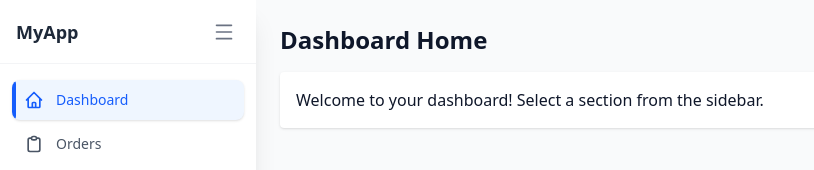
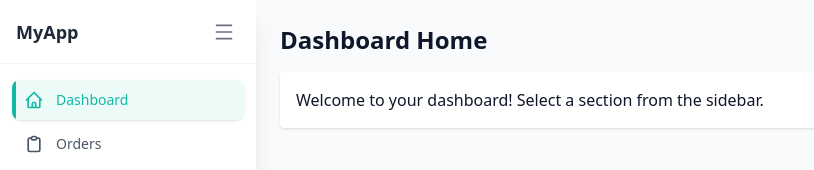
Before and after one commit to ehtishamali042/ecomwithusama, a React (Vite) app in the folder ecom-frontend/: page /dashboard in a window 1280 px wide. Shown: the top 170 px of the page, without its empty margins (0-814 px from the left). Built offline with nearby package versions, Linux system fonts and the light colour scheme.

Commit message:
ui issues

```diff
--- a/ecom-frontend/src/layout/DashboardLayout.tsx
+++ b/ecom-frontend/src/layout/DashboardLayout.tsx
@@ -166,7 +166,7 @@ export default function DashboardLayout({ children }: DashboardLayoutProps) {
           )}
           <button
             onClick={() => setSidebarOpen((v) => !v)}
-            className={`p-1.5 rounded-lg hover:bg-gray-100 text-gray-500 hover:text-gray-700 transition-colors focus:outline-none focus:ring-2 focus:ring-blue-500 focus:ring-offset-1 ${!sidebarOpen ? "mx-auto" : ""}`}
+            className={`p-1.5 rounded-lg hover:bg-gray-100 text-gray-500 hover:text-gray-700 transition-colors focus:outline-none focus:ring-2 focus:ring-[color:var(--color-primary)] focus:ring-offset-1 ${!sidebarOpen ? "mx-auto" : ""}`}
             aria-label="Toggle sidebar"
           >
             <svg
@@ -203,22 +203,25 @@ export default function DashboardLayout({ children }: DashboardLayoutProps) {
                     transition-all duration-200 relative overflow-hidden
                     ${
                       active
-                        ? "bg-blue-50 text-blue-600 shadow-sm"
+                        ? "bg-[rgba(20,184,166,0.08)] text-[color:var(--color-primary)] shadow-sm"
                         : "text-gray-600 hover:bg-gray-50 hover:text-gray-900"
                     }
                     ${!sidebarOpen ? "justify-center" : ""}
-                    focus:outline-none focus:ring-2 focus:ring-blue-500 focus:ring-offset-1
+                    focus:outline-none focus:ring-2 focus:ring-[color:var(--color-primary)] focus:ring-offset-1
                   `}
                   title={!sidebarOpen ? item.label : undefined}
                 >
                   {/* Active indicator */}
                   {active && (
-                    <span className="absolute left-0 top-0 bottom-0 w-1 bg-blue-600 rounded-r-full" />
+                    <span
+                      className="absolute left-0 top-0 bottom-0 w-1"
+                      style={{ background: "var(--color-primary)" }}
+                    />
                   )}
 
                   {/* Icon */}
                   <span
-                    className={`flex-shrink-0 ${active ? "text-blue-600" : ""}`}
+                    className={`flex-shrink-0 ${active ? "text-[color:var(--color-primary)]" : ""}`}
                   >
                     {item.icon}
                   </span>
@@ -289,7 +292,7 @@ export default function DashboardLayout({ children }: DashboardLayoutProps) {
               className={`absolute bg-white rounded-lg shadow-lg border border-gray-200 py-1 z-50 ${
                 sidebarOpen
                   ? "bottom-full left-3 right-3 mb-2"
-                  : "bottom-full left-1/2 -translate-x-1/2 mb-2 w-48"
+                  : "bottom-full left-2 mb-2 w-56"
               }`}
             >
               <Link
```
